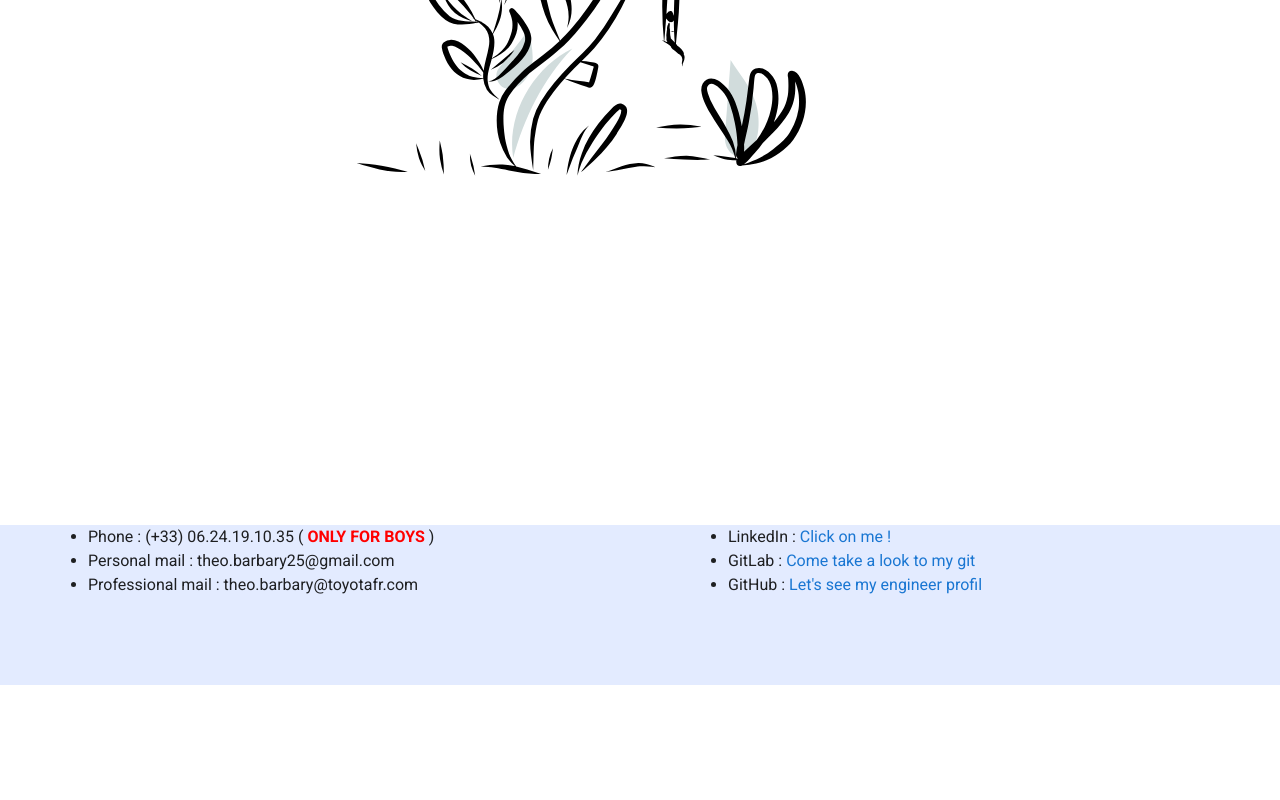
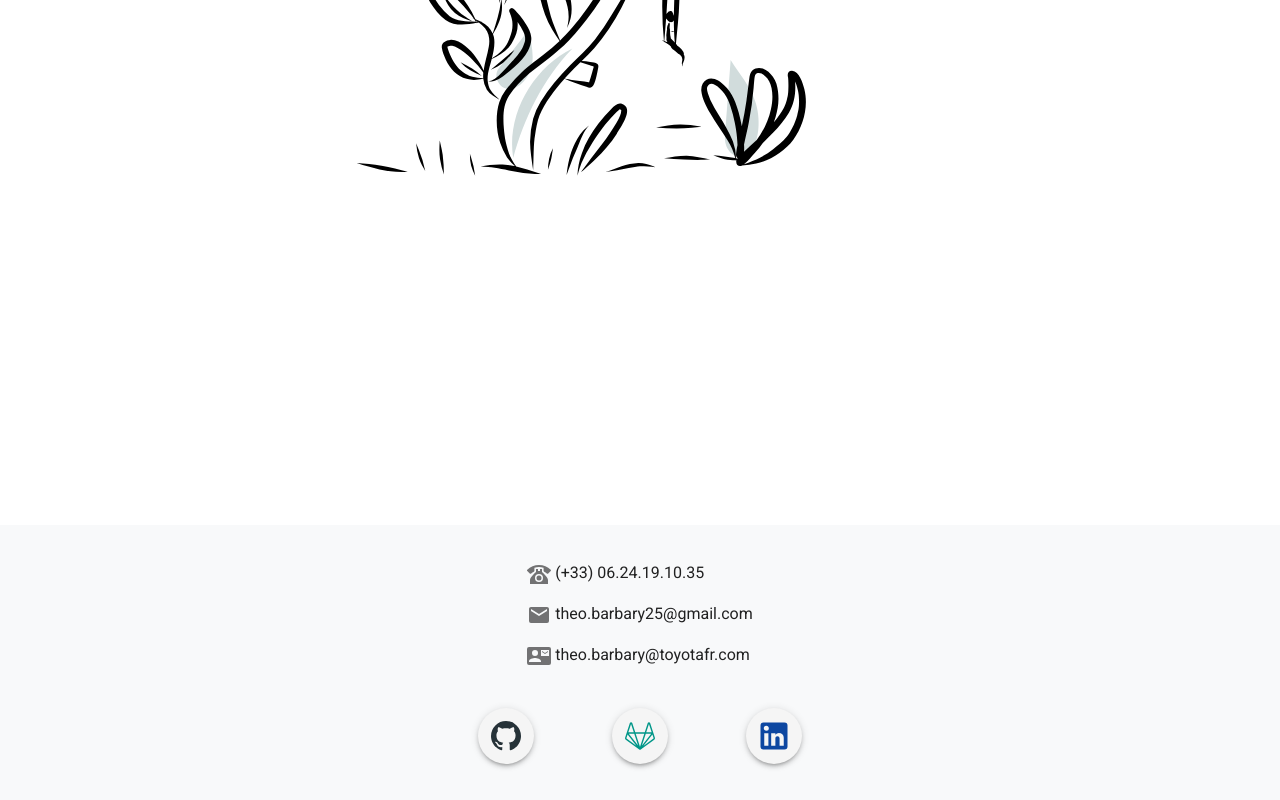
Before and after one commit to Barbary-Theo/Perso-hi-mate, a Vue app: page / in a window 1280 px wide. Shown: the part 4392-5192 px from the top of the page. Before the commit the page ends 5077 px from the top, so only its background shows below. Built offline with nearby package versions, Linux system fonts and the light colour scheme.

Commit message:
(automatic commit by a script) terminate footer

```diff
--- a/src/components/HiMate.vue
+++ b/src/components/HiMate.vue
@@ -347,24 +347,28 @@
 
       </div>
 
-      <div id="footer" class="footer spacer">
+      <div id="footer" class="footer spacer bg-light">
 
-        <div id="footer-container" style="display: flex; justify-content: space-around; flex-direction: row;">
+        <div class="container-fluid">
 
-          <div style="width: 40%">
-              <ul>
-                <li>Phone : (+33) 06.24.19.10.35 (<span style="color: red"><strong> ONLY FOR BOYS </strong></span>)</li>
-                <li>Personal mail : theo.barbary25@gmail.com</li>
-                <li>Professional mail : theo.barbary@toyotafr.com</li>
-              </ul>
-          </div>
+          <div class="row">
 
-          <div style="width: 40%">
-            <ul>
-              <li>LinkedIn : <a href="https://www.linkedin.com/in/th%C3%A9o-barbary-047656201/" target="_blank"> Click on me ! </a></li>
-              <li>GitLab : <a href="https://gitlab.com/Barbary-Theo" target="_blank"> Come take a look to my git </a></li>
-              <li>GitHub : <a href="https://github.com/Barbary-Theo" target="_blank"> Let's see my engineer profil </a></li>
-            </ul>
+            <div class="col-12" style="display:flex; justify-content: center !important;">
+
+              <div style="display: flex; flex-direction: column; justify-content: space-around; margin-top: 3vh !important;">
+                <p><v-icon>{{icon.mdiPhoneClassic}}</v-icon> (+33) 06.24.19.10.35 </p>
+                <p><v-icon>{{icon.mdiEmail}}</v-icon> theo.barbary25@gmail.com </p>
+                <p><v-icon>{{icon.mdiCardAccountMail}}</v-icon> theo.barbary@toyotafr.com </p>
+              </div>
+
+            </div>
+
+            <div class="col-12 col-md-4 offset-md-4" style="display: flex; justify-content: space-around; margin-bottom: 3vh !important;">
+              <v-btn @click="openGitHub" elevation="3" fab><v-icon large color="blue-grey darken-4">{{icon.mdiGithub}}</v-icon> </v-btn>
+              <v-btn @click="openGitLab" elevation="3" fab><v-icon large color="teal">{{icon.mdiGitlab}}</v-icon> </v-btn>
+              <v-btn @click="openLinkedIn" elevation="3" fab><v-icon large color="blue darken-4">{{icon.mdiLinkedin}}</v-icon> </v-btn>
+            </div>
+
           </div>
 
         </div>
@@ -382,7 +386,7 @@
 
 import $ from 'jquery';
 import HomeSide from "@/components/HomeSide";
-import {mdiBrightness1, mdiGithub} from "@mdi/js";
+import {mdiBrightness1, mdiGithub, mdiGitlab, mdiLinkedin, mdiPhoneClassic, mdiEmail, mdiCardAccountMail} from "@mdi/js";
 import 'bootstrap/dist/css/bootstrap.css'
 import 'bootstrap-vue/dist/bootstrap-vue.css'
 import { BootstrapVue } from 'bootstrap-vue'
@@ -394,7 +398,7 @@ export default {
   name: 'HiMate',
   components: {HomeSide},
   data: () => ({
-    icon: { mdiBrightness1, mdiGithub },
+    icon: { mdiBrightness1, mdiGithub, mdiGitlab, mdiLinkedin, mdiPhoneClassic, mdiEmail, mdiCardAccountMail},
     alreadyShown: [false, false, false, false],
     intervalCommandLine: null,
     idEleToScroll: ["#console-container", "#presentation", "#experiences", "#skills"],
@@ -441,6 +445,18 @@ export default {
 
     open3D: () => {
       window.open("https://gitlab.com/Barbary-Theo/web_dofus_quest", "_blank")
+    },
+
+    openGitHub: () => {
+      window.open("https://github.com/Barbary-Theo", "_blank")
+    },
+
+    openGitLab: () => {
+      window.open("https://gitlab.com/Barbary-Theo", "_blank")
+    },
+
+    openLinkedIn: () => {
+      window.open("https://www.linkedin.com/in/th%C3%A9o-barbary-047656201/", "_blank")
     },
 
     isScrolledIntoView: (elem) => {
@@ -707,13 +723,6 @@ export default {
   text-decoration: none;
 }
 
-.footer {
-  width: 100%;
-  height: 20vh;
-  margin-bottom: 0 !important;
-  background-color: #0748ff1c;
-}
-
 .img-side {
   height: 50vh;
   width: auto;
@@ -872,8 +881,11 @@ a {
   color: black;
 }
 
-.footer-container {
-  align-items: center;
+
+.footer {
+  width: 100%;
+  height: fit-content;
+  margin-bottom: 0 !important;
 }
 
 }
--- a/src/components/HomeSide.vue
+++ b/src/components/HomeSide.vue
@@ -114,7 +114,7 @@ export default {
 
     eventSvg: function () {
       $("#svg-item").hide();
-      this.intervalSvg = setInterval(() => { this.treatementSvg(); }, 6000);
+      this.intervalSvg = setInterval(() => { this.treatementSvg(); }, 4000);
     }
 
   },
```
